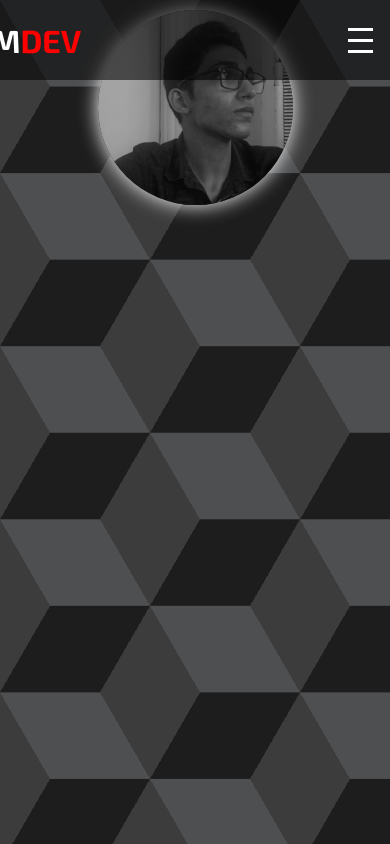
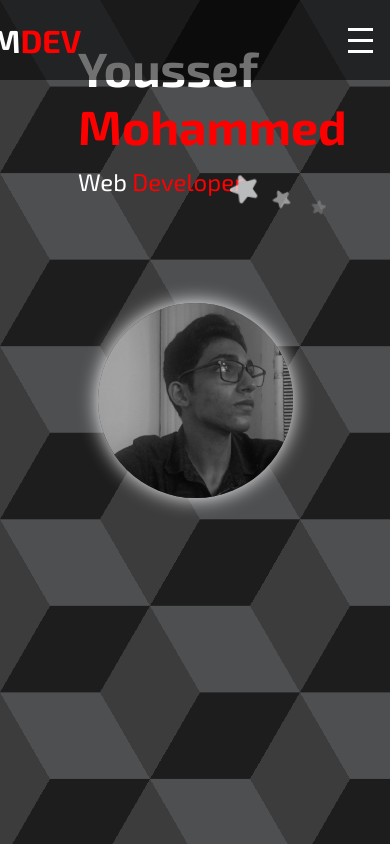
Before and after one commit to YussefMo/portfolio, a plain HTML site: page index.html in a window 390 px wide. Shown: the top 844 px of the page. Drawn offline with Linux system fonts and the light colour scheme.

Commit message:
Update style.css

```diff
--- a/style.css
+++ b/style.css
@@ -1070,7 +1070,7 @@ ul.skills li.more input:checked + label:hover {
     }
     header .left
     {
-        margin-top: 25%;
+        margin-top: 100%;
         width: 100%;
     }
     header .right
```
